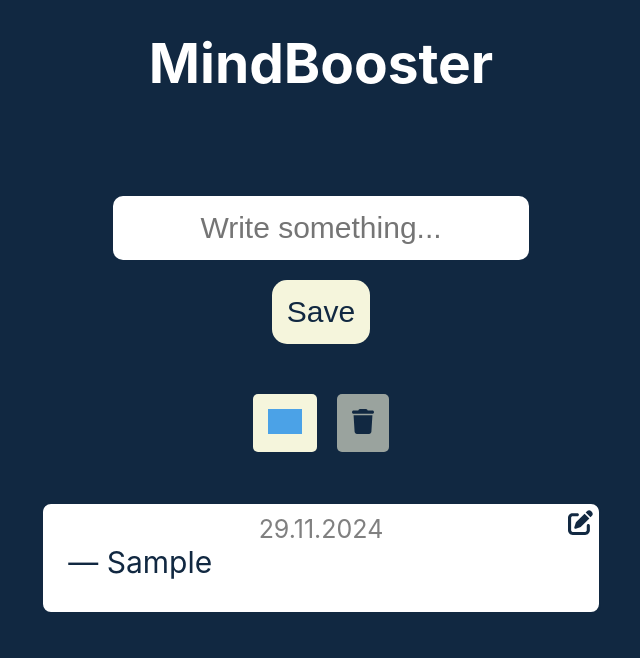
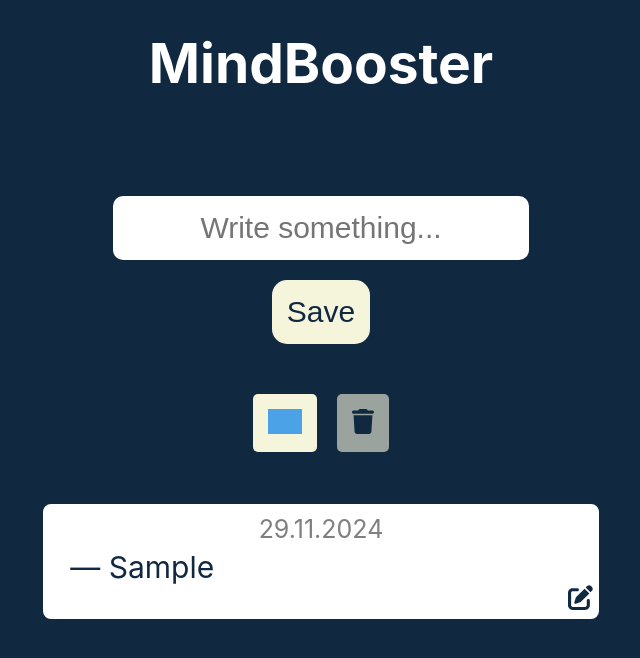
Before and after one commit to olxovikov/mindbooster, a React (Vite) app: page / in a window 1280 px wide. Both pictures are taken after typing "Sample" into the empty fields and a click on the button "Save". Shown: the top 658 px of the page, without its empty margins (319-959 px from the left). Built offline with nearby package versions, Linux system fonts and the light colour scheme; grey boxes are pictures that could not be loaded.

Commit message:
edit button update

```diff
--- a/package.json
+++ b/package.json
@@ -4,7 +4,7 @@
   "version": "0.0.0",
   "type": "module",
   "scripts": {
-    "dev": "vite",
+    "dev": "vite --host",
     "build": "vite build",
     "lint": "eslint .",
     "preview": "vite preview"
--- a/src/components/Reports/Report.jsx
+++ b/src/components/Reports/Report.jsx
@@ -1,5 +1,4 @@
-import { useEffect } from 'react';
-import { useState } from 'react'
+import { useEffect, useState, useRef } from 'react';
 import ReactTextareaAutosize from 'react-textarea-autosize'
 import styles from './Report.module.css'
 import edit from '../../img/pen-to-square-solid.svg'
@@ -7,20 +6,27 @@ import edit from '../../img/pen-to-square-solid.svg'
 function Report(props) {
     const [textArea, setTextArea] = useState(props.text);
     const [stopEdit, setStopEdit] = useState(true)
+    const textareaRef = useRef(null)
 
     useEffect(()=>{
-
         let rez = (props.reports).map((element)=>{
             if (props.id === element.id) {return {...element, text: textArea}}
             else {return {...element}}
         })
         props.setReports(rez)
-
         }, [textArea])
 
     useEffect(()=>{
         setTextArea(props.text)
     }, [props.text])
+
+    useEffect(()=>{
+        if (!stopEdit && textareaRef.current) {
+            textareaRef.current.focus();
+            const len = textareaRef.current.value.length;
+            textareaRef.current.setSelectionRange(len, len);
+        }
+    }, [stopEdit])
 
     function changeEditMode(event) {
         event.stopPropagation()
@@ -29,7 +35,6 @@ function Report(props) {
             setStopEdit(false)
         }
         else {setStopEdit(true)}
-
     }
 
     return (
@@ -37,7 +42,7 @@ function Report(props) {
             <label id={styles.date}>
                 {props.date}
             </label>
-            <ReactTextareaAutosize readOnly={stopEdit} onClick={stopEdit ? null : (event)=>event.stopPropagation()} value={textArea} onChange={(event)=>setTextArea(event.target.value)} style={props.isSelected ? {color: 'grey'} : {color:'rgb(17,40,65)'}}/>
+            <ReactTextareaAutosize ref={textareaRef} disabled={stopEdit} onClick={(event)=>event.stopPropagation()} value={textArea} onChange={(event)=>setTextArea(event.target.value)} style={props.isSelected ? {color: 'grey'} : {color:'rgb(17,40,65)'}}/>
             <button onClick={changeEditMode}><img style={stopEdit ? null : {filter: 'invert(79%) sepia(47%) saturate(5961%) hue-rotate(113deg) brightness(92%) contrast(105%)'}} src={edit} /></button>
         </div>
     )
--- a/src/components/Reports/Report.module.css
+++ b/src/components/Reports/Report.module.css
@@ -36,7 +36,7 @@
 }
 
 textarea {
-    padding: 0;
+    padding-top: 5px;
     overflow-y: hidden;
     border: none;
     resize: none;
@@ -44,6 +44,7 @@ textarea {
     font-size: 30px;
     font-family: -apple-system, BlinkMacSystemFont, 'Segoe UI', 'Roboto', 'Oxygen', 'Ubuntu', 'Cantarell', 'Fira Sans', 'Droid Sans', 'Helvetica Neue', sans-serif;
     width: 100%;
+    text-align: justify;
 }
 
 textarea:focus {
@@ -51,9 +52,15 @@ textarea:focus {
     outline: none;
 }
 
+textarea:disabled {
+    background-color: initial;
+    border: none;
+    opacity: 1;
+}
+
 .report button {
     position:absolute;
-    top: 5px;
+    bottom: 5px;
     right: 0px;
     background-color: initial;
     border: none;
@@ -61,7 +68,7 @@ textarea:focus {
 
 .selectedReport button {
     position:absolute;
-    top: 5px;
+    bottom: 5px;
     right: 0px;
     background-color: initial;
     border: none;
@@ -70,21 +77,11 @@ textarea:focus {
 .report img {
     height: 25px;
     filter: invert(11%) sepia(47%) saturate(1375%) hue-rotate(180deg) brightness(94%) contrast(92%);
-    transition: all 0.2s ease-out;
-}
-
-.report img:hover {
-    transform: scale(1.05, 1.05);
 }
 
 .selectedReport img {
     height: 25px;
     filter: invert(50%) sepia(2%) saturate(11%) hue-rotate(344deg) brightness(101%) contrast(91%);
-    transition: all 0.2s ease-out;
-}
-
-.selectedReport img:hover {
-    transform: scale(1.05, 1.05);
 }
 
 @media (max-width: 719px) {
```
